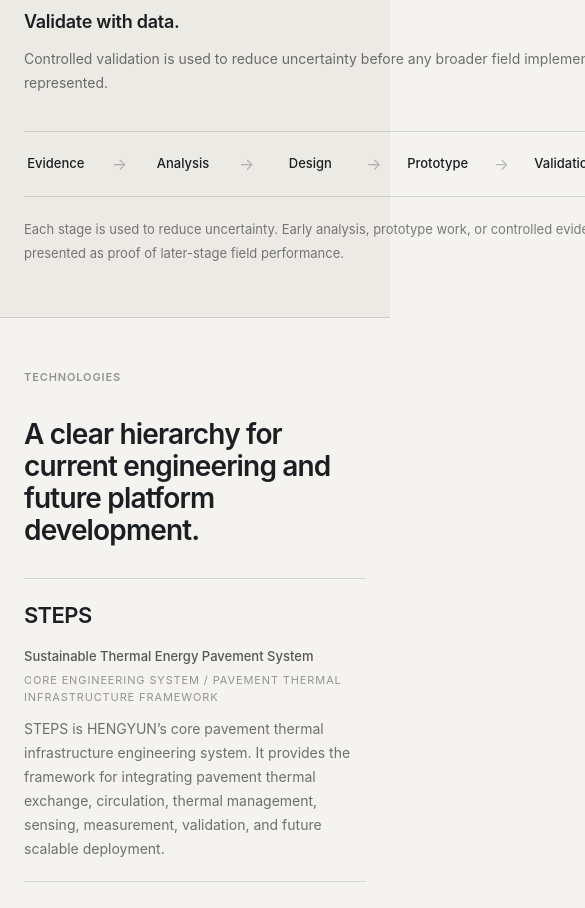
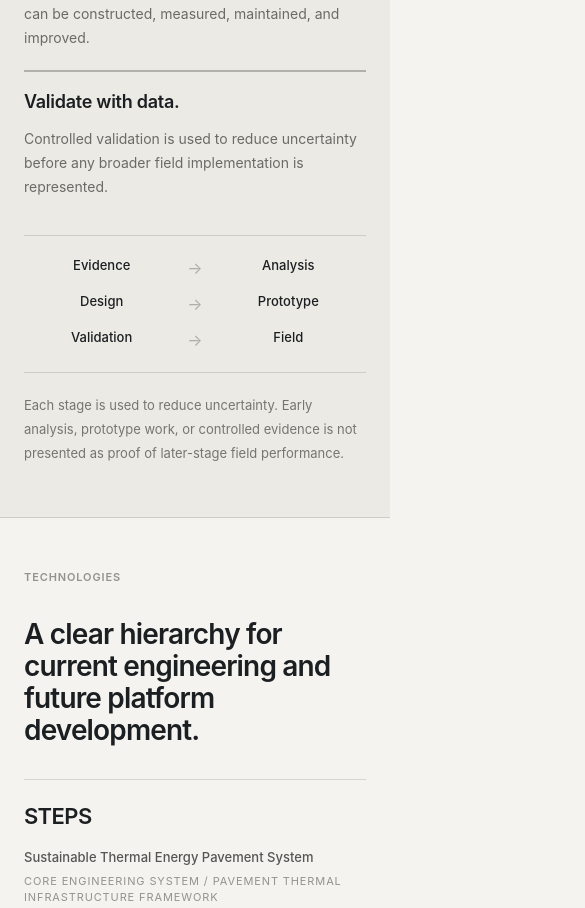
Before and after one commit to dh9vbm8mty-cloud/hengyun-site, a Next.js app: page / in a window 390 px wide. Shown: the part 1587-2495 px from the top of the page, 585 px wide, since content can reach past the window. Built offline with nearby package versions, Linux system fonts and the light colour scheme.

Commit message:
Fix mobile engineering layout

```diff
--- a/app/page.tsx
+++ b/app/page.tsx
@@ -2,6 +2,11 @@
 import SiteFooter from "@/components/SiteFooter";
 import { Fragment } from "react";
 const pathway = ["Evidence", "Analysis", "Design", "Prototype", "Validation", "Field"];
+const pathwayPairs = [
+  ["Evidence", "Analysis"],
+  ["Design", "Prototype"],
+  ["Validation", "Field"],
+];
 
 const principles = [
   ["Design with evidence.", "Engineering decisions are grounded in published research, analysis, measured observations, and documented assumptions."],
@@ -80,12 +85,21 @@
                     </div>
                   ))}
                 </div>
-                <div className="mt-9 overflow-x-auto">
-                  <div className="grid min-w-[700px] grid-cols-11 items-center border-y rule py-5">
+                <div className="mt-9">
+                  <div className="hidden w-full grid-cols-11 items-center border-y rule py-5 md:grid">
                     {pathway.map((stage, index) => (
                       <Fragment key={stage}>
                         <span className="text-center text-[13px] font-medium">{stage}</span>
                         {index < pathway.length - 1 && <span className="text-center text-black/25">→</span>}
+                      </Fragment>
+                    ))}
+                  </div>
+                  <div className="grid grid-cols-[minmax(0,1fr)_auto_minmax(0,1fr)] gap-x-2 gap-y-3 border-y rule py-5 md:hidden">
+                    {pathwayPairs.map(([from, to]) => (
+                      <Fragment key={`${from}-${to}`}>
+                        <span className="min-w-0 text-center text-[13px] font-medium">{from}</span>
+                        <span className="text-center text-black/25">→</span>
+                        <span className="min-w-0 text-center text-[13px] font-medium">{to}</span>
                       </Fragment>
                     ))}
                   </div>
```
